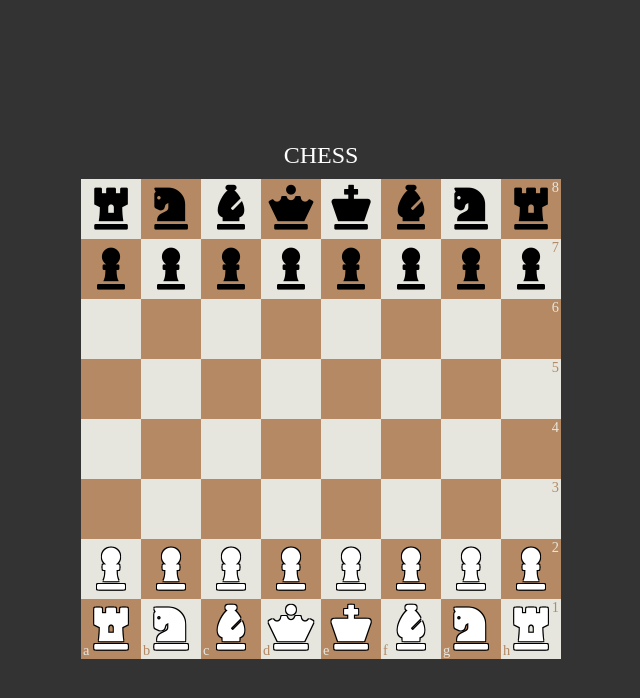
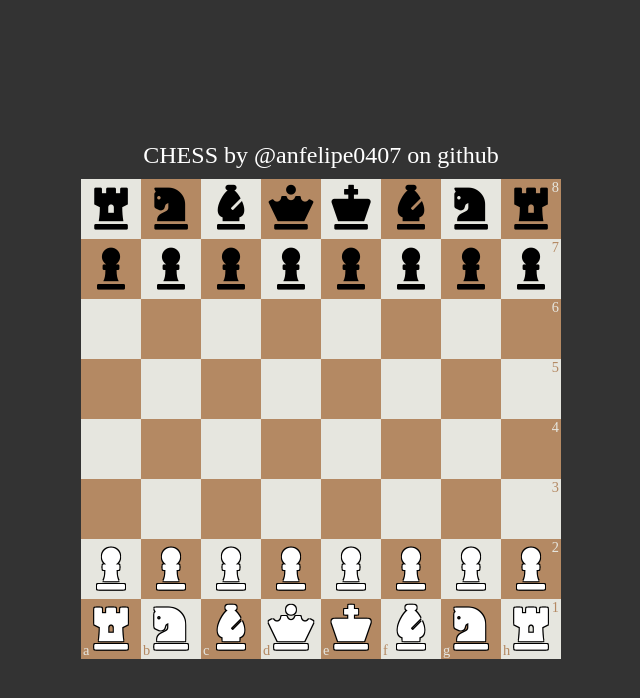
Before and after one commit to anfelipe0407/chess-in-js, a plain HTML site: page index.html in a window 1280 px wide. Shown: the whole page, without its empty margins (319-959 px from the left). Drawn offline with Linux system fonts and the light colour scheme.

Commit message:
Title modified

```diff
--- a/index.html
+++ b/index.html
@@ -4,7 +4,7 @@
       <meta charset="UTF-8" />
       <meta http-equiv="X-UA-Compatible" content="IE=edge" />
       <meta name="viewport" content="width=device-width, initial-scale=1.0" />
-      <title>Chess functional game</title>
+      <title>Chess by @anfelipe0407 on github</title>
 
       <link
          rel="stylesheet"
@@ -18,7 +18,7 @@
    <body>
       <div class="main">
          <div class="content">
-            <p class="winner-text">CHESS</p>
+            <p class="winner-text">CHESS by @anfelipe0407 on github</p>
             <button class="btn btn-restart-game">Restart game</button>
             <div class="move-history-container">
                <div class="moves-history"></div>
```
